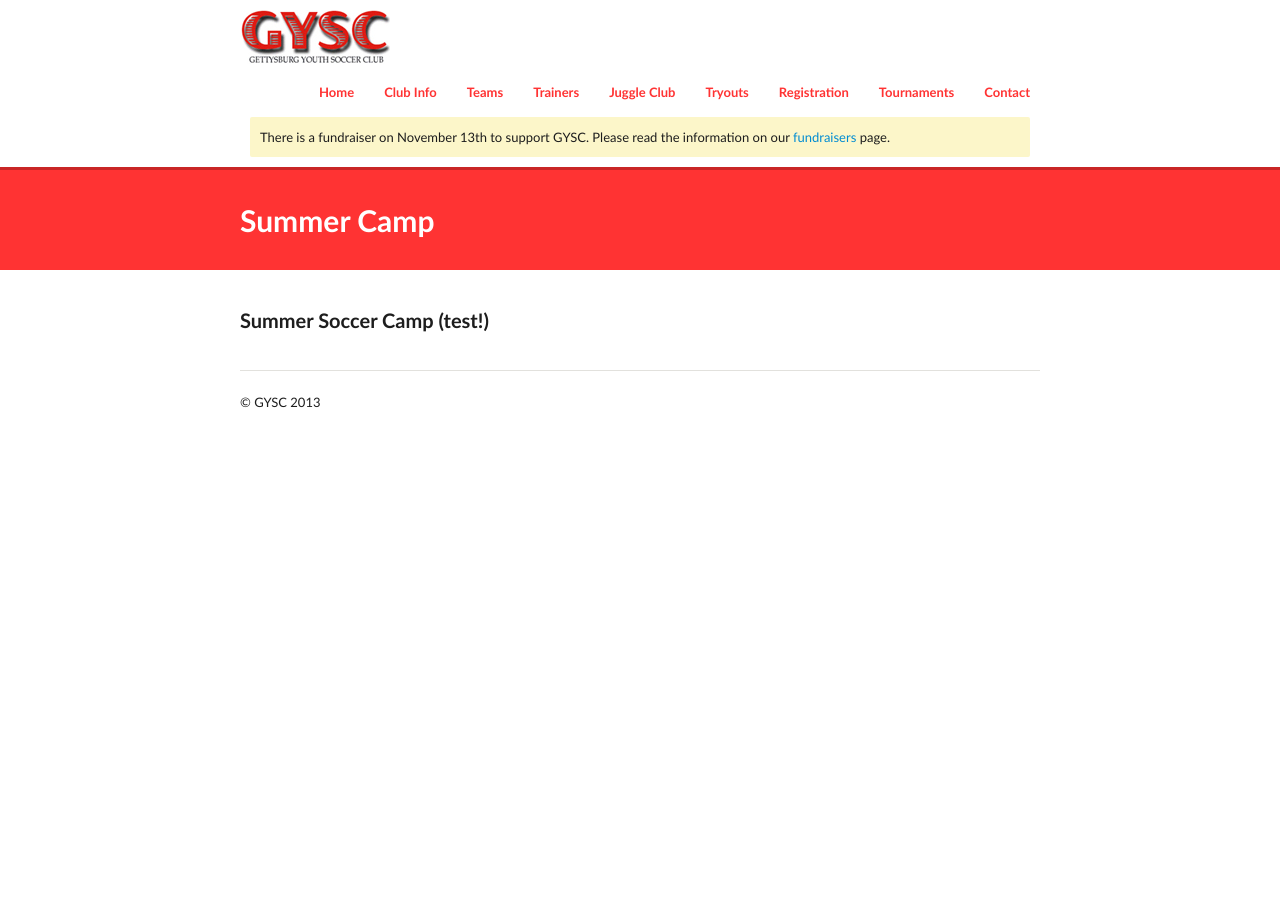
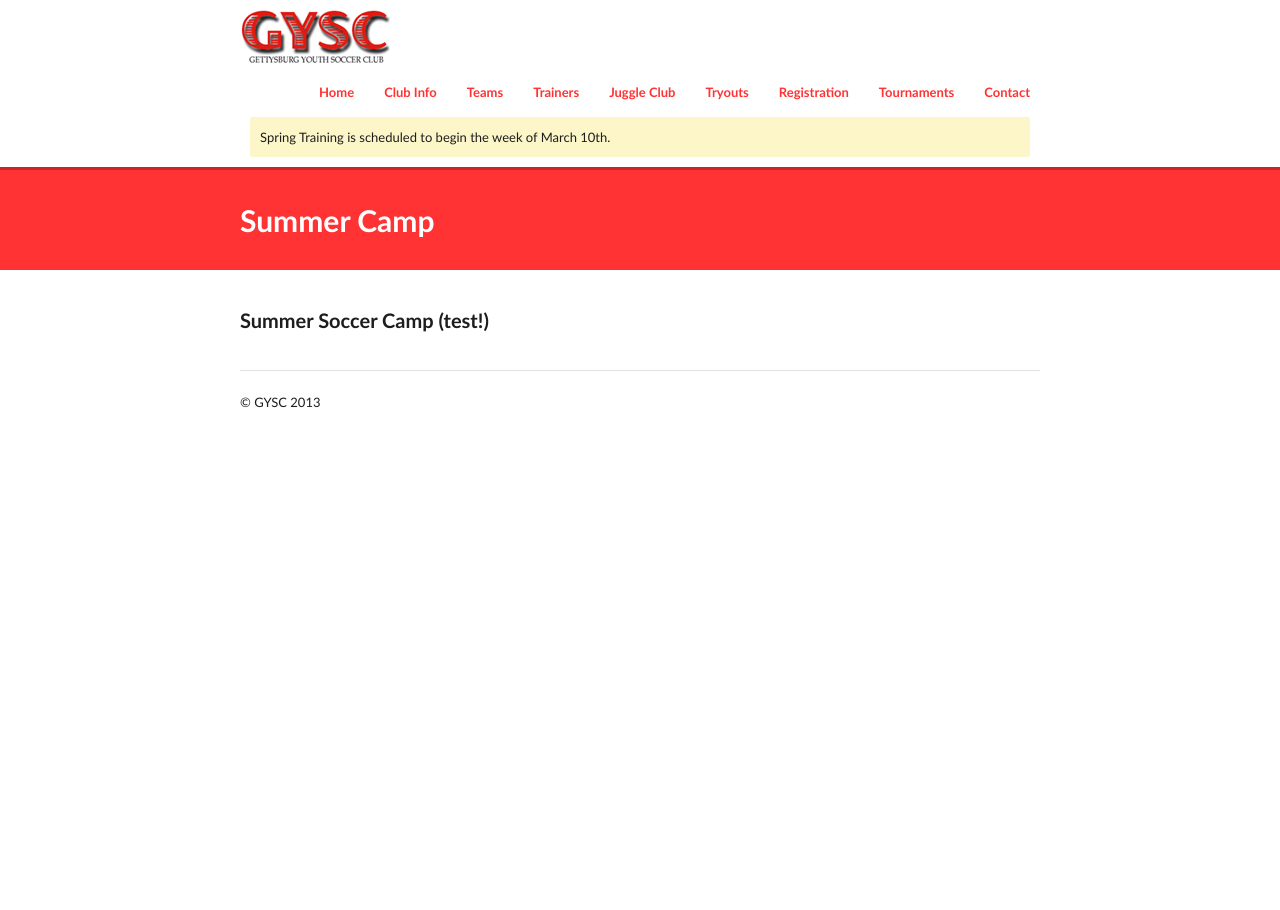
Before and after one commit to GYSC/gysc.github.com, a Jekyll site: the page built from summer-camp.md, in a window 1280 px wide. Built offline with Jekyll 4.4.1, drawn with Linux system fonts in a browser that asks for light colours; Markdown is read by kramdown in place of the engine named in the settings.

Commit message:
Update _config.yml

```diff
--- a/_config.yml
+++ b/_config.yml
@@ -1,5 +1,5 @@
 title: Gettysburg Youth Soccer Club
-message: There is a fundraiser on November 13th to support GYSC. Please read the information on our <a href="/fundraisers">fundraisers</a> page.
+message: Spring Training is scheduled to begin the week of March 10th.
 #build config
 server: true
 auto: true
```
